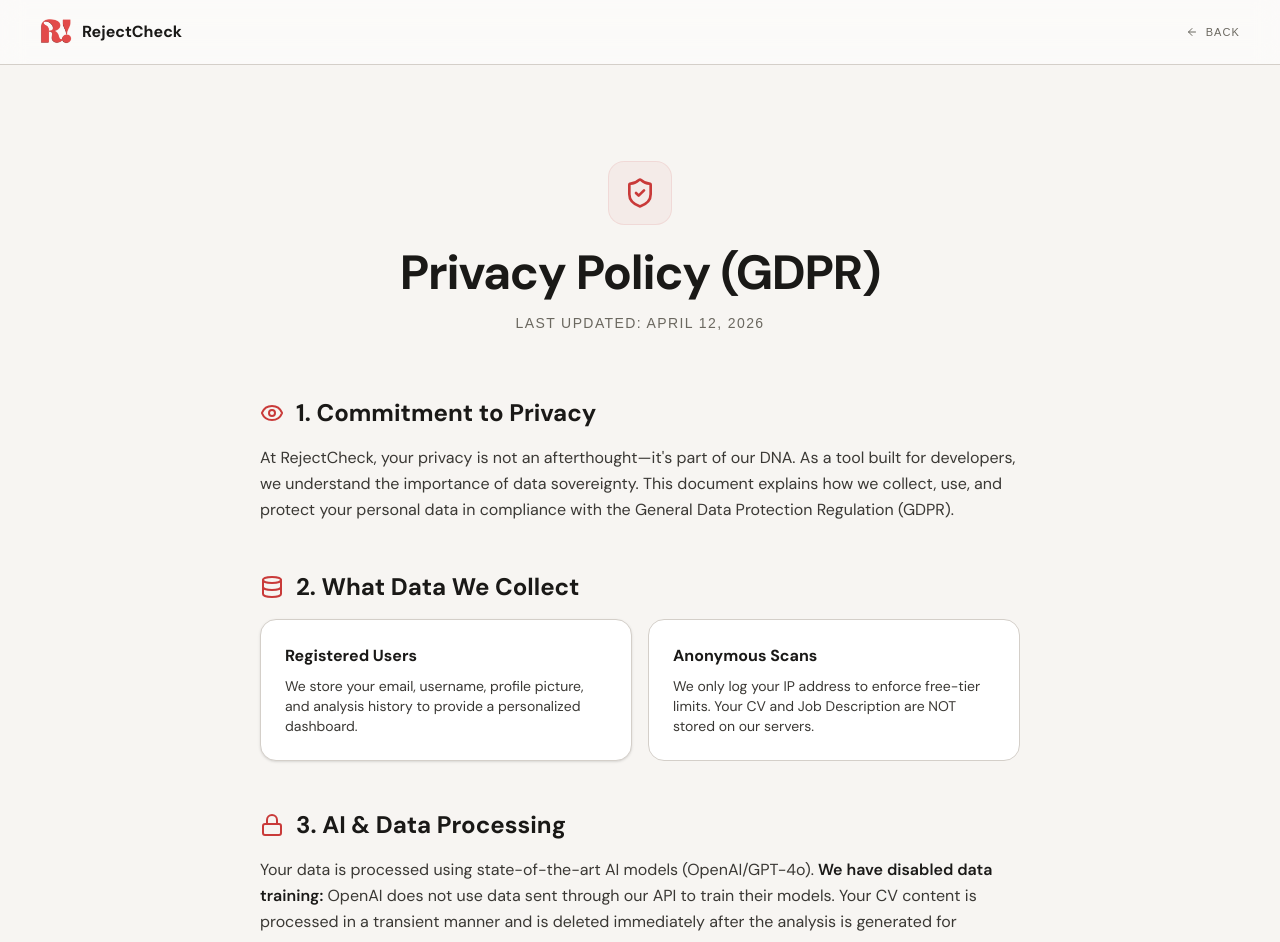
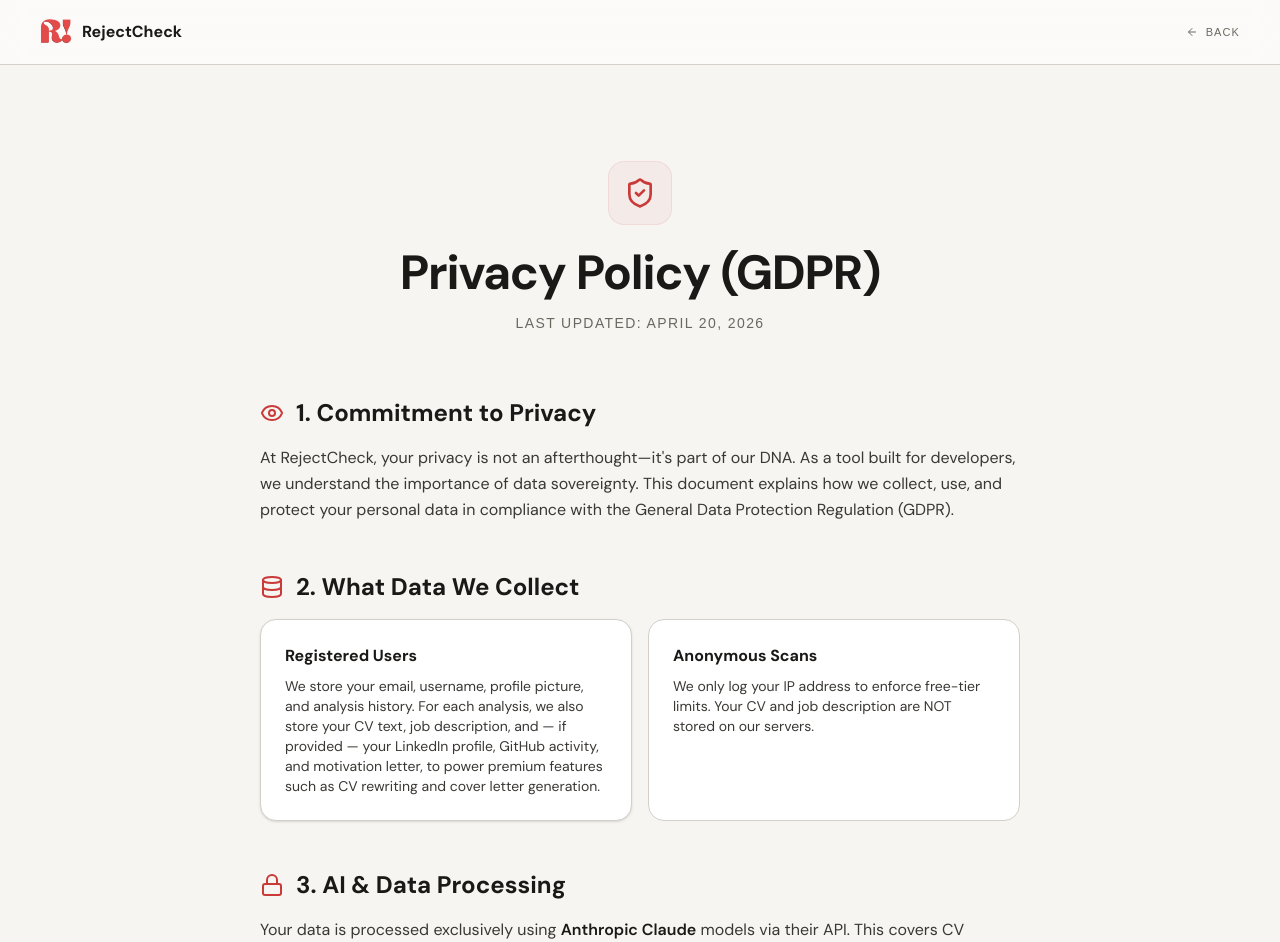
Before and after one commit to GarnierLenny/RejectCheck, a Next.js app in the folder web/: page /en/privacy in a window 1280 px wide. Shown: the top 942 px of the page. Built offline with nearby package versions, Linux system fonts and the light colour scheme; no server answers; a web font is replaced by a local one.

Commit message:
fix(privacy): replace OpenAI/GPT references with Anthropic/Claude, update stored data list

```diff
--- a/web/app/[lang]/privacy/page.tsx
+++ b/web/app/[lang]/privacy/page.tsx
@@ -28,7 +28,7 @@ export default function PrivacyPage() {
             <ShieldCheck className="w-8 h-8" />
           </div>
           <h1 className="text-4xl md:text-5xl font-bold tracking-tight mb-4">{t.privacy.title}</h1>
-          <p className="text-rc-hint font-mono text-sm tracking-widest uppercase">Last updated: April 12, 2026</p>
+          <p className="text-rc-hint font-mono text-sm tracking-widest uppercase">Last updated: April 20, 2026</p>
         </div>
 
         <section className="space-y-12">
@@ -50,11 +50,11 @@ export default function PrivacyPage() {
             <div className="grid grid-cols-1 md:grid-cols-2 gap-4">
               <div className="p-6 rounded-2xl bg-white border border-rc-border shadow-sm">
                 <h3 className="font-bold mb-2">Registered Users</h3>
-                <p className="text-sm text-rc-muted">We store your email, username, profile picture, and analysis history to provide a personalized dashboard.</p>
+                <p className="text-sm text-rc-muted">We store your email, username, profile picture, and analysis history. For each analysis, we also store your CV text, job description, and — if provided — your LinkedIn profile, GitHub activity, and motivation letter, to power premium features such as CV rewriting and cover letter generation.</p>
               </div>
               <div className="p-6 rounded-2xl bg-rc-surface border border-rc-border">
                 <h3 className="font-bold mb-2">Anonymous Scans</h3>
-                <p className="text-sm text-rc-muted">We only log your IP address to enforce free-tier limits. Your CV and Job Description are NOT stored on our servers.</p>
+                <p className="text-sm text-rc-muted">We only log your IP address to enforce free-tier limits. Your CV and job description are NOT stored on our servers.</p>
               </div>
             </div>
           </div>
@@ -65,8 +65,8 @@ export default function PrivacyPage() {
               <Lock className="w-6 h-6 text-rc-red" /> 3. {t.privacy.sections.aiProcessing}
             </h2>
             <p className="text-rc-muted leading-relaxed">
-              Your data is processed using state-of-the-art AI models (OpenAI/GPT-4o).
-              <span className="text-rc-text font-semibold"> We have disabled data training:</span> OpenAI does not use data sent through our API to train their models. Your CV content is processed in a transient manner and is deleted immediately after the analysis is generated for anonymous users.
+              Your data is processed exclusively using <span className="text-rc-text font-semibold">Anthropic Claude</span> models via their API. This covers CV analysis, CV rewriting, and cover letter generation.
+              <span className="text-rc-text font-semibold"> Anthropic does not train on your data:</span> data sent through the API is not used to train Anthropic&apos;s models. Your documents are processed transiently and are never stored on Anthropic&apos;s servers beyond the duration of the request. For anonymous users, your CV content is not stored on our servers either.
             </p>
           </div>
 
```
